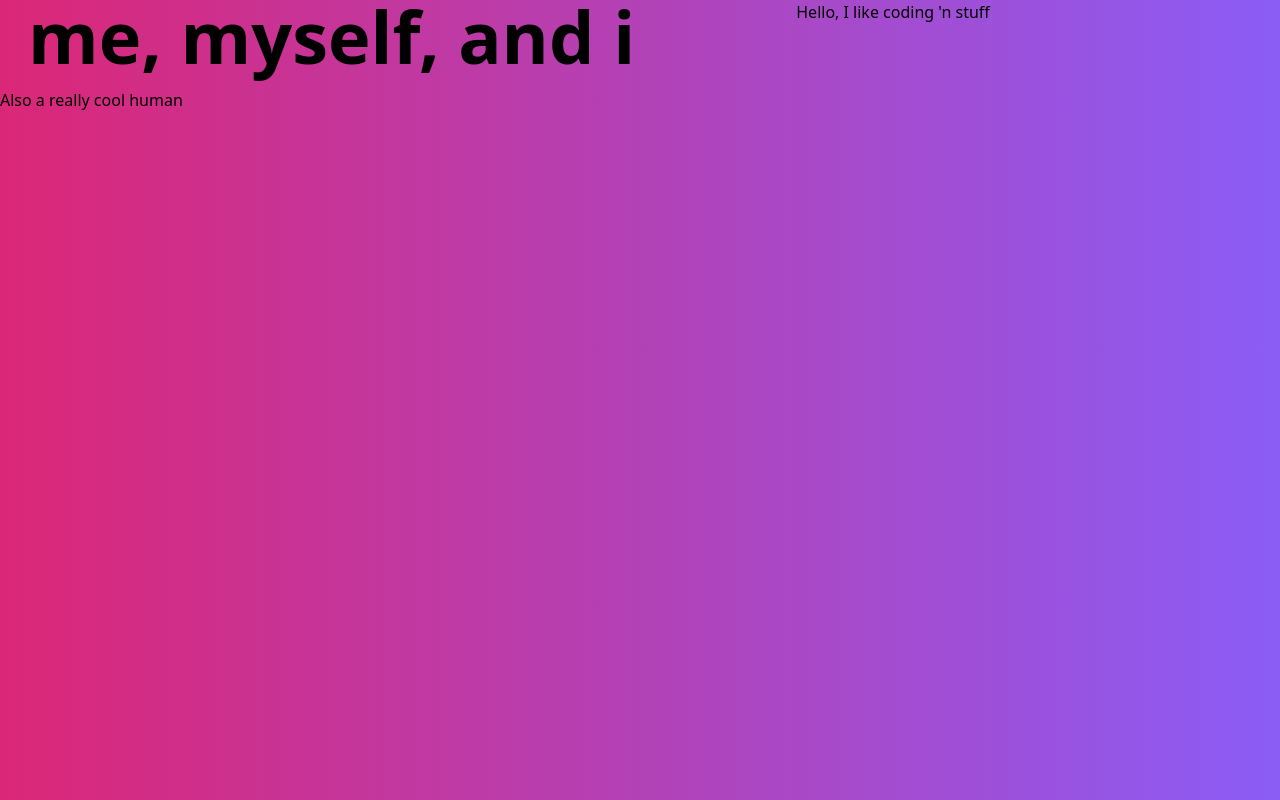
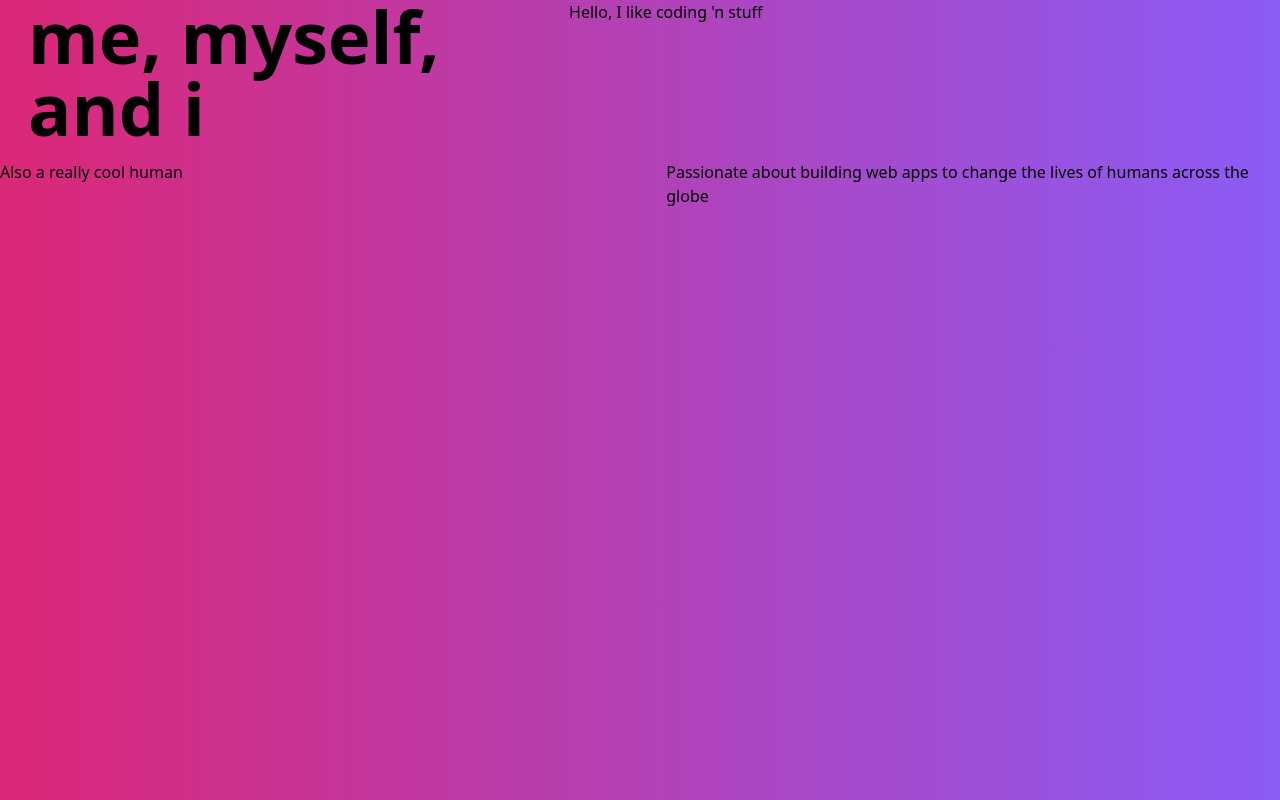
Before and after one commit to alexbraatz/home_base, a Next.js app: page / in a window 1280 px wide. Shown: the part 920-1720 px from the top of the page. Built offline with nearby package versions, Linux system fonts and the light colour scheme.

Commit message:
add more about me

```diff
--- a/components/Who.js
+++ b/components/Who.js
@@ -9,6 +9,7 @@ export const Who = () => {
         </div>
         <div className="col-span-2 ..."><p>Also a really cool human</p></div>
         <div className="row-span-2 col-span-2 ..."><p>Hello, I like coding 'n stuff</p></div>
+        <div className="col-span-2"><p>Passionate about building web apps to change the lives of humans across the globe</p></div>
       </div>
       {/* <span className="pl-7 font-sans font-extrabold text-6xl md:text-9xl ubpixel-antialiased text-black">
         me,<br></br>
```
